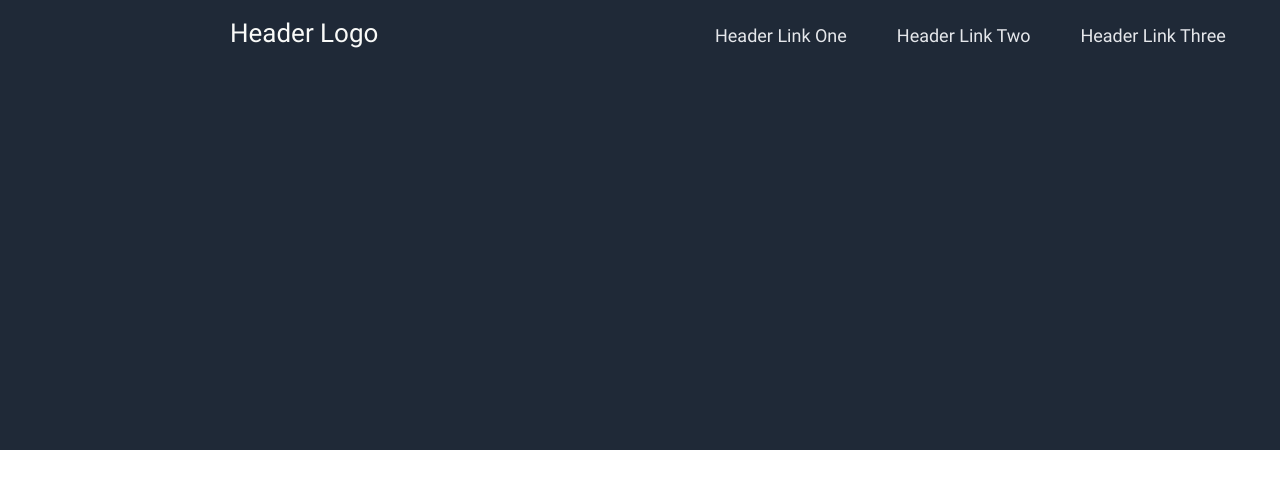
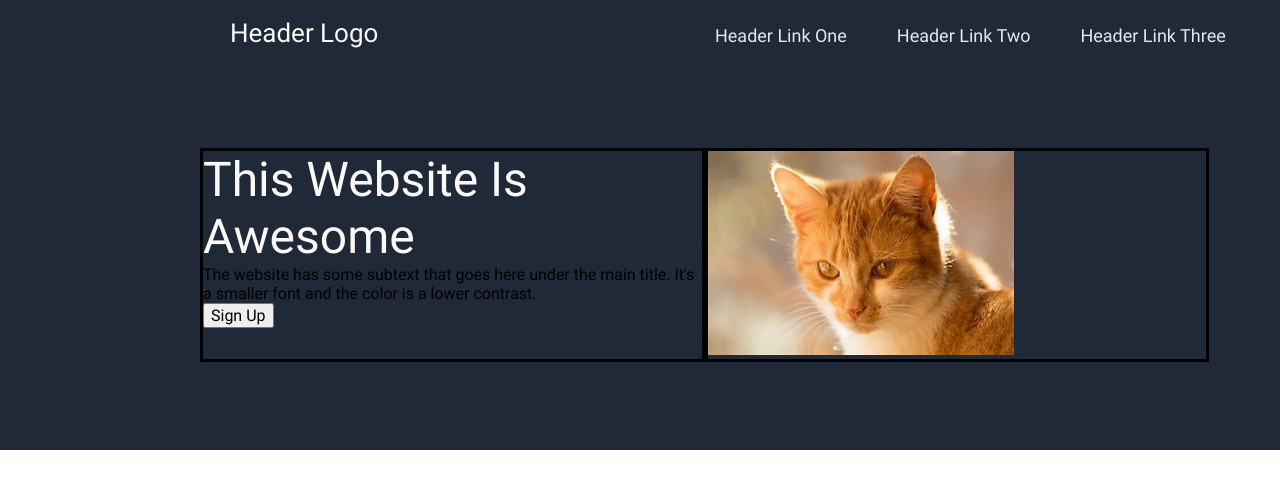
Before and after one commit to vigu2004/landing-page, a plain HTML site: page index.html in a window 1280 px wide. Drawn offline with Linux system fonts and the light colour scheme.

Commit message:
navbardone moving on

```diff
--- a/index.html
+++ b/index.html
@@ -10,7 +10,7 @@
     <div class="background-header">
         <div class="navbar">
             <div class="navbar-left">
-                <div class="header-logo"> <p>Header Logo</p></div>
+                <div class="header-logo"> <h1>Header Logo</h1></div>
             </div>
             <div class="navbar-right">
                 <div class="header-link-1"><p>Header Link One</p></div>
@@ -20,10 +20,12 @@
         </div>
         <div class="hero">
             <div class="hero-left">
-
+                <div class="hero-main-text"><p>This Website Is Awesome</p></div>
+                <div class="hero-secondary-text"><p>The website has some subtext that goes here under the main title. It's a smaller font and the color is a lower contrast. </p></div>
+                <div class="sign-up"> <button class="signup-button" title="sign-up">Sign Up</button></div>
             </div>
             <div class="hero-right">
-
+                <img src="Assets/cat.jpeg" alt="cat picture">
             </div>
         </div>
     </div>
--- a/styles.css
+++ b/styles.css
@@ -12,6 +12,7 @@
 }
 .navbar{
  display: flex;
+ padding-bottom: 100px;
 }
 .navbar-right{
     display: flex;
@@ -45,3 +46,28 @@
     color: #e5e7eb;
 
 }
+.hero{
+    display: flex;
+    padding-left: 200px;
+}
+.hero-left{
+    display: flex;
+    flex-direction: column;
+    width: 50%;
+    border: solid;
+}
+.hero-right{
+    width: 50%;
+    border: solid;
+    margin-right: 71px;
+
+}
+.hero-main-text{
+    font-size: 48px;
+    font-weight: 900;
+    color: #FAF9F8;
+}
+.hero-secondary-text{
+
+}
+.sign-up{}
```
